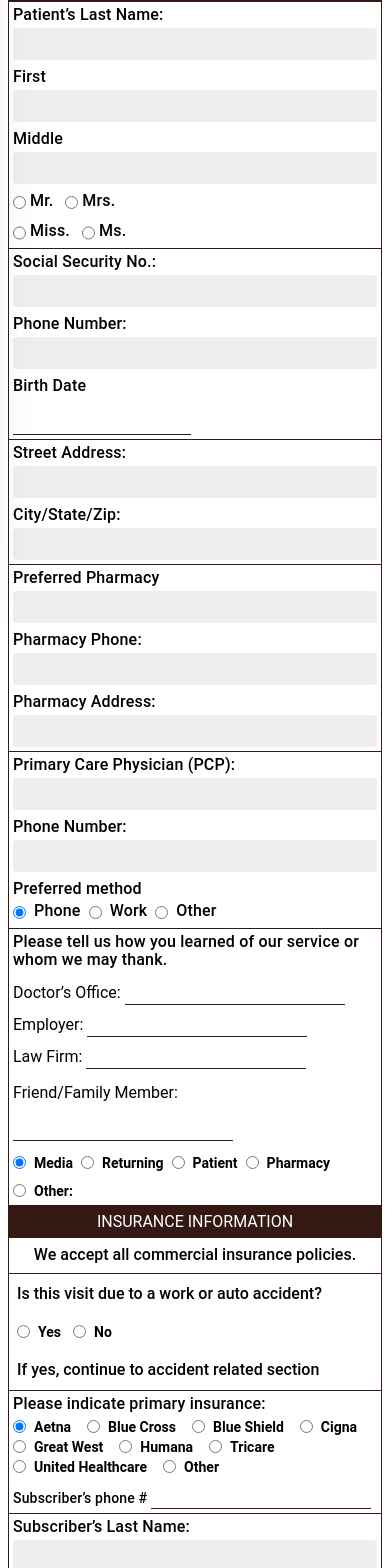
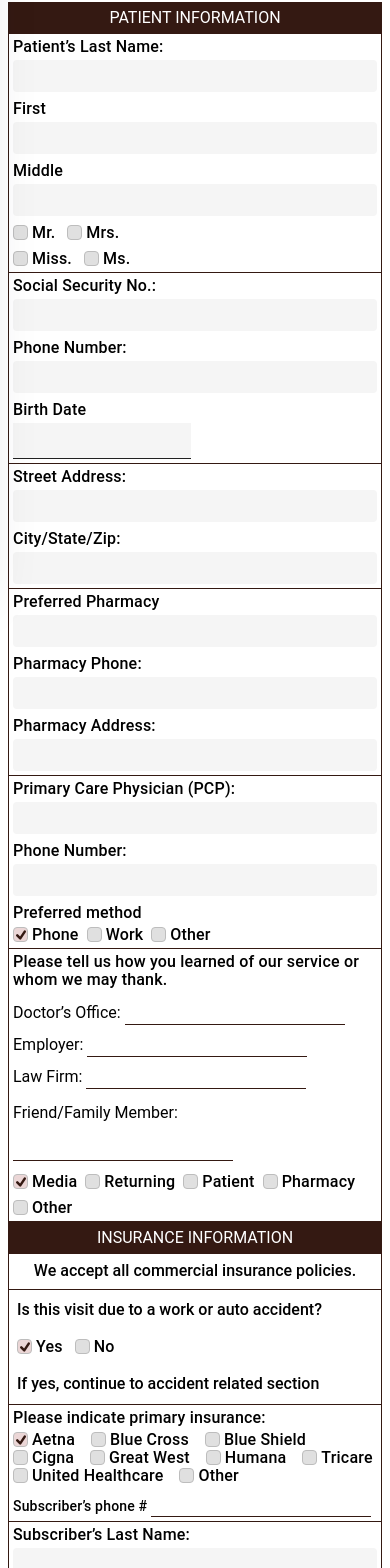
Before and after one commit to robiulalamdev/carrus-care-client, a React (Vite) app: page / in a window 390 px wide. Shown: the part 258-1826 px from the top of the page. Built offline with nearby package versions, Linux system fonts and the light colour scheme.

Commit message:
input filed changed

```diff
--- /dev/null
+++ b/src/components/common/CheckInput.jsx
@@ -0,0 +1,42 @@
+/* eslint-disable react/no-unknown-property */
+/* eslint-disable react/prop-types */
+/* eslint-disable no-unused-vars */
+import React from "react";
+import { rfInput_label_class } from "../../lib/constants";
+
+const tick = (
+  <svg
+    xmlns="http://www.w3.org/2000/svg"
+    fill="none"
+    viewBox="0 0 24 24"
+    stroke-width="5"
+    stroke="currentColor"
+    class="w-3 h-3"
+  >
+    <path
+      stroke-linecap="round"
+      stroke-linejoin="round"
+      d="m4.5 12.75 6 6 9-13.5"
+    />
+  </svg>
+);
+
+const CheckInput = ({ value, label, setValue }) => {
+  return (
+    <div
+      onClick={() => setValue(label)}
+      className="flex items-center gap-1 cursor-pointer"
+    >
+      <div
+        className={`bg-gray-300 border border-gray-400 size-[15px] rounded text-darkPrimary flex justify-center items-center ${
+          value === label && "bg-primary bg-opacity-20"
+        }`}
+      >
+        {value === label && tick}
+      </div>
+      {label && <p className={` ${rfInput_label_class} !mb-0`}>{label}</p>}
+    </div>
+  );
+};
+
+export default CheckInput;
--- a/src/components/common/DateInput.jsx
+++ b/src/components/common/DateInput.jsx
@@ -21,7 +21,7 @@ const DateInput = ({ value, setValue, error, className }) => {
         isClearable
         showTimeSelect={false}
         dateFormat="dd/MM/yyyy"
-        className={`border-b outline-none focus:outline-none h-9 py-0 border-gray-900 w-full ${
+        className={`bg-gray-100 border-b outline-none focus:outline-none h-9 py-0 border-gray-900 w-full ${
           className && className
         } ${error && "border-b border-red-600"}`}
         disabled={pathname?.includes("/dashboard") ? true : false}
--- a/src/components/registration-ui/registrationFormStep1/RForm1.jsx
+++ b/src/components/registration-ui/registrationFormStep1/RForm1.jsx
@@ -212,10 +212,10 @@ const RForm1 = ({ step, setStep, show, data }) => {
         />
       )}
 
-      <div className="flex justify-center pt-20 pb-3">
+      <div className="flex justify-center pt-10 pb-20">
         <button
           type="submit"
-          className="w-32 h-10 bg-green-600 hover:bg-green-700 duration-150 cursor-pointer text-white text-base leading-[18px] tracking-[0.4px] border-none flex justify-center items-center"
+          className="w-32 h-10 bg-primary hover:bg-hp duration-150 cursor-pointer text-white text-base leading-[18px] tracking-[0.4px] border-none flex justify-center items-center"
         >
           {isLoading ? (
             <Spinner color="white" />
--- a/src/components/registration-ui/registrationFormStep1/RfStepF1.jsx
+++ b/src/components/registration-ui/registrationFormStep1/RfStepF1.jsx
@@ -1,9 +1,9 @@
 /* eslint-disable react/prop-types */
-import { useState } from "react";
 import { Controller } from "react-hook-form";
 import useInputPattern from "../../../lib/hooks/useInputPattern";
 import DateInput from "../../common/DateInput";
 import { rfInput_class, rfInput_label_class } from "../../../lib/constants";
+import CheckInput from "../../common/CheckInput";
 
 const sInsuranceItems = [
   "Aetna",
@@ -80,31 +80,24 @@ const RfStepF1 = ({
               defaultValue=""
               render={({ field }) => (
                 <>
-                  <div className="flex items-center gap-1">
-                    <input
-                      type="radio"
-                      {...field}
-                      id="mr"
-                      value="Mr."
-                      defaultChecked={field.value === "Mr."}
+                  <CheckInput
+                    value={field.value}
+                    setValue={(value) => {
+                      setValue("patient_information.salutation", value);
+                      field.onChange(value);
+                    }}
+                    label="Mr."
+                    error={errors?.patient_information?.salutation}
                   />
-                    <label htmlFor="mr" className={`${rfInput_label_class}`}>
-                      Mr.
-                    </label>
-                  </div>
-
-                  <div className="flex items-center gap-1">
-                    <input
-                      type="radio"
-                      {...field}
-                      id="mrs"
-                      value="Mrs."
-                      defaultChecked={field.value === "Mrs."}
+                  <CheckInput
+                    value={field.value}
+                    setValue={(value) => {
+                      setValue("patient_information.salutation", value);
+                      field.onChange(value);
+                    }}
+                    label="Mrs."
+                    error={errors?.patient_information?.salutation}
                   />
-                    <label htmlFor="mrs" className={`${rfInput_label_class}`}>
-                      Mrs.
-                    </label>
-                  </div>
                 </>
               )}
               {...register("patient_information.salutation", {
@@ -122,31 +115,24 @@ const RfStepF1 = ({
               defaultValue=""
               render={({ field }) => (
                 <>
-                  <div className="flex gap-1">
-                    <input
-                      type="radio"
-                      {...field}
-                      id="mr"
-                      value="Miss."
-                      defaultChecked={field.value === "Miss."}
+                  <CheckInput
+                    value={field.value}
+                    setValue={(value) => {
+                      setValue("patient_information.salutation", value);
+                      field.onChange(value);
+                    }}
+                    label="Miss."
+                    error={errors?.patient_information?.salutation}
                   />
-                    <label htmlFor="mr" className={`${rfInput_label_class}`}>
-                      Miss.
-                    </label>
-                  </div>
-
-                  <div className="flex gap-1">
-                    <input
-                      type="radio"
-                      {...field}
-                      id="mr"
-                      value="Ms."
-                      defaultChecked={field.value === "Ms."}
+                  <CheckInput
+                    value={field.value}
+                    setValue={(value) => {
+                      setValue("patient_information.salutation", value);
+                      field.onChange(value);
+                    }}
+                    label="Ms."
+                    error={errors?.patient_information?.salutation}
                   />
-                    <label htmlFor="mr" className={`${rfInput_label_class}`}>
-                      Ms.
-                    </label>
-                  </div>
                 </>
               )}
               {...register("patient_information.salutation", {
@@ -302,44 +288,31 @@ const RfStepF1 = ({
               defaultValue="Phone"
               render={({ field }) => (
                 <>
-                  <div className="flex items-center gap-2">
-                    <input
-                      type="radio"
-                      {...field}
-                      id="pm1"
-                      value="Phone"
-                      defaultChecked={field.value === "Phone"}
+                  <CheckInput
+                    value={field.value}
+                    setValue={(value) => {
+                      setValue("patient_information.preferred_method", value);
+                      field.onChange(value);
+                    }}
+                    label="Phone"
                   />
-                    <label htmlFor="pm1" className={`${rfInput_label_class}`}>
-                      Phone
-                    </label>
-                  </div>
 
-                  <div className="flex items-center gap-2">
-                    <input
-                      type="radio"
-                      {...field}
-                      id="pm2"
-                      value="Work"
-                      defaultChecked={field.value === "Work"}
+                  <CheckInput
+                    value={field.value}
+                    setValue={(value) => {
+                      setValue("patient_information.preferred_method", value);
+                      field.onChange(value);
+                    }}
+                    label="Work"
                   />
-                    <label htmlFor="pm2" className={`${rfInput_label_class}`}>
-                      Work
-                    </label>
-                  </div>
-
-                  <div className="flex items-center gap-2">
-                    <input
-                      type="radio"
-                      {...field}
-                      id="pm3"
-                      value="Other"
-                      defaultChecked={field.value === "Other"}
+                  <CheckInput
+                    value={field.value}
+                    setValue={(value) => {
+                      setValue("patient_information.preferred_method", value);
+                      field.onChange(value);
+                    }}
+                    label="Other"
                   />
-                    <label htmlFor="pm3" className={`${rfInput_label_class}`}>
-                      Other
-                    </label>
-                  </div>
                 </>
               )}
             />
@@ -406,67 +379,48 @@ const RfStepF1 = ({
               defaultValue="Media"
               render={({ field }) => (
                 <>
-                  <div className="flex items-center gap-2">
-                    <input
-                      type="radio"
-                      {...field}
-                      id="s1"
-                      value="Media"
-                      defaultChecked={field.value === "Media"}
+                  <CheckInput
+                    value={field.value}
+                    setValue={(value) => {
+                      setValue("patient_information.service", value);
+                      field.onChange(value);
+                    }}
+                    label="Media"
                   />
-                    <label htmlFor="s1" className="font-semibold text-sm">
-                      Media
-                    </label>
-                  </div>
-                  <div className="flex items-center gap-2">
-                    <input
-                      type="radio"
-                      {...field}
-                      id="s2"
-                      value="Returning"
-                      defaultChecked={field.value === "Returning"}
+                  <CheckInput
+                    value={field.value}
+                    setValue={(value) => {
+                      setValue("patient_information.service", value);
+                      field.onChange(value);
+                    }}
+                    label="Returning"
                   />
-                    <label htmlFor="s2" className="font-semibold text-sm">
-                      Returning
-                    </label>
-                  </div>
-                  <div className="flex items-center gap-2">
-                    <input
-                      type="radio"
-                      {...field}
-                      id="s3"
-                      value="Patient"
-                      defaultChecked={field.value === "Patient"}
+                  <CheckInput
+                    value={field.value}
+                    setValue={(value) => {
+                      setValue("patient_information.service", value);
+                      field.onChange(value);
+                    }}
+                    label="Patient"
                   />
-                    <label htmlFor="s3" className="font-semibold text-sm">
-                      Patient
-                    </label>
-                  </div>
-                  <div className="flex items-center gap-2">
-                    <input
-                      type="radio"
-                      {...field}
-                      id="s4"
-                      value="Pharmacy"
-                      defaultChecked={field.value === "Pharmacy"}
+                  <CheckInput
+                    value={field.value}
+                    setValue={(value) => {
+                      setValue("patient_information.service", value);
+                      field.onChange(value);
+                    }}
+                    label="Pharmacy"
                   />
-                    <label htmlFor="s4" className="font-semibold text-sm">
-                      Pharmacy
-                    </label>
-                  </div>
+
                   <div className="flex items-end gap-1">
-                    <div className="flex items-center gap-2">
-                      <input
-                        type="radio"
-                        {...field}
-                        id="s5"
-                        value="Other"
-                        defaultChecked={field.value === "Other"}
+                    <CheckInput
+                      value={field.value}
+                      setValue={(value) => {
+                        setValue("patient_information.service", value);
+                        field.onChange(value);
+                      }}
+                      label="Other"
                     />
-                      <label htmlFor="s5" className="font-semibold text-sm">
-                        Other:
-                      </label>
-                    </div>
                     {watch("patient_information.service") === "Other" && (
                       <input
                         {...register("patient_information.other_service", {
@@ -500,33 +454,25 @@ const RfStepF1 = ({
             <Controller
               name="insurance_information.auto_accident"
               control={control}
-              defaultValue=""
+              defaultValue="Yes"
               render={({ field }) => (
                 <>
-                  <div className="flex items-center gap-2">
-                    <input
-                      type="radio"
-                      {...field}
-                      id="agree1"
-                      value={true}
-                      defaultChecked={field.value === true}
+                  <CheckInput
+                    value={field.value}
+                    setValue={(value) => {
+                      setValue("insurance_information.auto_accident", value);
+                      field.onChange(value);
+                    }}
+                    label="Yes"
                   />
-                    <label htmlFor="agree1" className="font-semibold text-sm">
-                      Yes
-                    </label>
-                  </div>
-                  <div className="flex items-center gap-2">
-                    <input
-                      type="radio"
-                      {...field}
-                      id="agree2"
-                      value={false}
-                      defaultChecked={field.value === false}
+                  <CheckInput
+                    value={field.value}
+                    setValue={(value) => {
+                      setValue("insurance_information.auto_accident", value);
+                      field.onChange(value);
+                    }}
+                    label="No"
                   />
-                    <label htmlFor="agree2" className="font-semibold text-sm">
-                      No
-                    </label>
-                  </div>
                 </>
               )}
             />
@@ -546,19 +492,19 @@ const RfStepF1 = ({
               defaultValue="Aetna"
               render={({ field }) => (
                 <>
-                  {sInsuranceItems.map((value, index) => (
-                    <div key={index} className="flex items-center gap-2">
-                      <input
-                        type="radio"
-                        {...field}
-                        id={index}
-                        value={value}
-                        defaultChecked={field.value === value}
+                  {sInsuranceItems.map((iValue, index) => (
+                    <CheckInput
+                      key={index}
+                      value={field.value}
+                      setValue={(value) => {
+                        setValue(
+                          "insurance_information.primary_insurance",
+                          value
+                        );
+                        field.onChange(value);
+                      }}
+                      label={iValue}
                     />
-                      <label htmlFor={index} className="font-semibold text-sm">
-                        {value}
-                      </label>
-                    </div>
                   ))}
                 </>
               )}
@@ -667,22 +613,19 @@ const RfStepF1 = ({
               defaultValue=""
               render={({ field }) => (
                 <>
-                  {members.map((value, index) => (
-                    <div key={index} className="flex items-center gap-2">
-                      <input
-                        type="radio"
-                        {...field}
-                        id={`prs${index}`}
-                        value={value}
-                        defaultChecked={field.value === value}
+                  {members.map((iValue, index) => (
+                    <CheckInput
+                      key={index}
+                      value={field.value}
+                      setValue={(value) => {
+                        setValue(
+                          "insurance_information.patient_relationship_subscriber",
+                          value
+                        );
+                        field.onChange(value);
+                      }}
+                      label={iValue}
                     />
-                      <label
-                        htmlFor={`prs${index}`}
-                        className="font-semibold text-sm"
-                      >
-                        {value}
-                      </label>
-                    </div>
                   ))}
                 </>
               )}
@@ -727,22 +670,19 @@ const RfStepF1 = ({
               defaultValue=""
               render={({ field }) => (
                 <>
-                  {["Work", "Auto"].map((value, index) => (
-                    <div key={index} className="flex items-center gap-2">
-                      <input
-                        type="radio"
-                        {...field}
-                        id={`toa${index}`}
-                        value={value}
-                        defaultChecked={field.value === value}
+                  {["Work", "Auto"].map((iValue, index) => (
+                    <CheckInput
+                      key={index}
+                      value={field.value}
+                      setValue={(value) => {
+                        setValue(
+                          "insurance_information.patient_relationship_subscriber",
+                          value
+                        );
+                        field.onChange(value);
+                      }}
+                      label={iValue}
                     />
-                      <label
-                        htmlFor={`toa${index}`}
-                        className="font-semibold text-sm"
-                      >
-                        {value}
-                      </label>
-                    </div>
                   ))}
                 </>
               )}
@@ -762,22 +702,19 @@ const RfStepF1 = ({
                 render={({ field }) => (
                   <>
                     {["Driver", "Passenger", "Pedestrian", "Cyclist"].map(
-                      (value, index) => (
-                        <div key={index} className="flex items-center gap-2">
-                          <input
-                            type="radio"
-                            {...field}
-                            id={`ia${index}`}
-                            value={value}
-                            defaultChecked={field.value === value}
+                      (iValue, index) => (
+                        <CheckInput
+                          key={index}
+                          value={field.value}
+                          setValue={(value) => {
+                            setValue(
+                              "accident_related.involvement_in_accident",
+                              value
+                            );
+                            field.onChange(value);
+                          }}
+                          label={iValue}
                         />
-                          <label
-                            htmlFor={`ia${index}`}
-                            className="font-semibold text-sm"
-                          >
-                            {value}
-                          </label>
-                        </div>
                       )
                     )}
                   </>
@@ -872,30 +809,22 @@ const RfStepF1 = ({
               defaultValue="Yes"
               render={({ field }) => (
                 <>
-                  <div className="flex items-center gap-2">
-                    <input
-                      type="radio"
-                      {...field}
-                      id={`re1`}
-                      value="Yes"
-                      defaultChecked={field.value === "Yes"}
+                  <CheckInput
+                    value={field.value}
+                    setValue={(value) => {
+                      setValue("accident_related.report", value);
+                      field.onChange(value);
+                    }}
+                    label="Yes"
                   />
-                    <label htmlFor={`re1`} className="font-semibold text-sm">
-                      Yes
-                    </label>
-                  </div>
-                  <div className="flex items-center gap-2">
-                    <input
-                      type="radio"
-                      {...field}
-                      id={`re2`}
-                      value="No"
-                      defaultChecked={field.value === "No"}
+                  <CheckInput
+                    value={field.value}
+                    setValue={(value) => {
+                      setValue("accident_related.report", value);
+                      field.onChange(value);
+                    }}
+                    label="No"
                   />
-                    <label htmlFor={`re2`} className="font-semibold text-sm">
-                      No
-                    </label>
-                  </div>
                 </>
               )}
               {...register("accident_related.report", {
--- a/src/components/registration-ui/registrationFormStep2/RForm2.jsx
+++ b/src/components/registration-ui/registrationFormStep2/RForm2.jsx
@@ -85,10 +85,10 @@ const RForm2 = ({ step, setStep, data }) => {
         />
       )}
 
-      <div className="flex justify-center pt-20 pb-3">
+      <div className="flex justify-center pt-10 pb-20">
         <button
           type="submit"
-          className="w-32 h-10 bg-green-600 hover:bg-green-700 duration-150 cursor-pointer text-white text-base leading-[18px] tracking-[0.4px] border-none flex justify-center items-center"
+          className="w-32 h-10 bg-primary hover:bg-hp duration-150 cursor-pointer text-white text-base leading-[18px] tracking-[0.4px] border-none flex justify-center items-center"
         >
           {isLoading ? (
             <Spinner color="white" />
--- a/src/components/registration-ui/registrationFormStep3/RForm3.jsx
+++ b/src/components/registration-ui/registrationFormStep3/RForm3.jsx
@@ -34,6 +34,8 @@ const RForm3 = ({ step, setStep, data }) => {
         if (result?.data?.success) {
           reset();
           toast.success("Form Submit Success");
+          setStep(1);
+          window.location.reload();
         } else {
           toast.error("Form Submit Failed");
         }
@@ -85,10 +87,10 @@ const RForm3 = ({ step, setStep, data }) => {
         />
       )}
 
-      <div className="flex justify-center pt-20 pb-3">
+      <div className="flex justify-center pt-10 pb-20">
         <button
           type="submit"
-          className="w-32 h-10 bg-green-600 hover:bg-green-700 duration-150 cursor-pointer text-white text-base leading-[18px] tracking-[0.4px] border-none flex justify-center items-center"
+          className="w-32 h-10 bg-primary hover:bg-hp duration-150 cursor-pointer text-white text-base leading-[18px] tracking-[0.4px] border-none flex justify-center items-center"
         >
           {isLoading ? (
             <Spinner color="white" />
--- a/src/lib/constants.js
+++ b/src/lib/constants.js
@@ -1,4 +1,4 @@
 export const rfInput_class =
-  "w-full h-8 border-none focus:border-blue-600 focus:outline-none bg-gray-200 px-2 rounded align-middle";
+  "w-full h-8 border-none focus:border-blue-600 focus:outline-none bg-gray-100 px-2 rounded align-middle";
 export const rfInput_label_class =
   "text-black font-medium text-base leading-[18px] tracking-[0.18px] mb-1";
--- a/src/pages/registration/Registration.jsx
+++ b/src/pages/registration/Registration.jsx
@@ -9,8 +9,8 @@ const Registration = () => {
   return (
     <>
       <Header />
-      <div className="w-full min-h-screen">
-        <div className="max-w-[1400px] mx-auto w-full py-8 px-2">
+      <div className="w-full min-h-screen py-8">
+        <div className="max-w-[1400px] mx-auto w-full pt-8 px-2 md:px-8 md:shadow md:rounded-md">
           <RForm1 step={step} setStep={setStep} show={true} />
           <RForm2 step={step} setStep={setStep} show={true} />
           <RForm3 step={step} setStep={setStep} show={true} />
--- a/tailwind.config.js
+++ b/tailwind.config.js
@@ -8,6 +8,7 @@ export default withMT({
   theme: {
     colors: {
       primary: "#993132",
+      hp: "#c14548",
       darkPrimary: "#341912",
     },
     extend: {},
```
Also changed, not shown: src/components/registration-ui/registrationFormStep3/RFormThreeStep1.jsx (+37 -62 lines), src/components/shared/Header.jsx (+4 -4 lines). Lines whose indentation alone changed are shown as unchanged.
